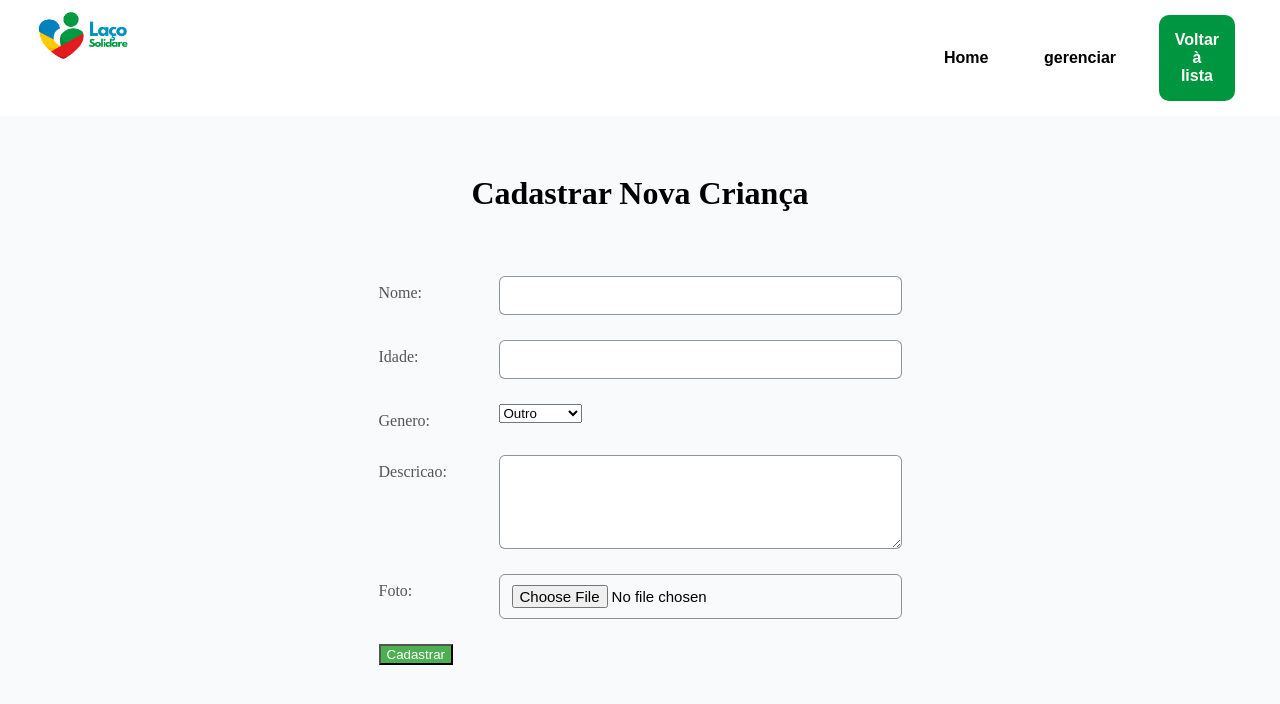
After one commit to amandaaluzc/solidare-g5, a Django app: page /criancas/cadastrar/ in a window 1280 px wide. The commit adds this page. Shown: the top 704 px of the page. Run offline with Django 5.2, Linux system fonts and the light colour scheme; the visitor is signed in with stand-in values (Sample User, id 1); parts of the project's set-up code (start-up, migrations or seed data) failed here and were passed over.

Commit message:
adicionando formulário e funcionalidade para cadastro de crianças

```diff
--- a/apadrinhamento/forms.py
+++ b/apadrinhamento/forms.py
@@ -1,7 +1,7 @@
 from django import forms
 from django.contrib.auth.models import User
 from django.core.exceptions import ValidationError
-from .models import Padrinho
+from .models import Padrinho, Crianca
 
 class PadrinhoRegistrationForm(forms.Form):
     # Dados de login / usuário -----------------
@@ -30,3 +30,21 @@ class PadrinhoRegistrationForm(forms.Form):
         super().clean()
         if self.cleaned_data.get("password1") != self.cleaned_data.get("password2"):
             self.add_error("password2", "As senhas não conferem.")
+
+class CriancaForm(forms.ModelForm):
+    class Meta:
+        model = Crianca
+        fields = ["nome", "idade", "genero", "descricao", "foto"]
+        widgets = {
+            "nome": forms.TextInput(attrs={"class": "form-control"}),
+            "idade": forms.NumberInput(attrs={"class": "form-control", "min": 0}),
+            "genero": forms.Select(attrs={"class": "form-control"}),
+            "descricao": forms.Textarea(attrs={"class": "form-control", "rows": 4}),
+            # o campo "foto" já usa ClearableFileInput por padrão
+        }
+
+    def clean_idade(self):
+        idade = self.cleaned_data.get("idade")
+        if idade is not None and idade < 0:
+            raise ValidationError("Idade deve ser um número não-negativo.")
+        return idade
--- /dev/null
+++ b/apadrinhamento/templates/cadastrar_crianca.html
@@ -0,0 +1,87 @@
+{% extends 'escolha_admin.html' %}
+{% load static %}
+
+{% block extra_css %}
+<link rel="stylesheet" href="{% static 'styles/gerenciar_afilhado.css' %}">
+{% endblock %}
+
+{% block content %}
+{% if user.is_authenticated %}
+    <header>
+        <section class="container-pai">
+            <section class="navbar">
+                <section class="logo">
+                    <a href="{% url 'home' %}">
+                        <img src="{% static 'img/logo-solidare2.png' %}" alt="Logo Solidare">
+                    </a>
+                </section>
+                <section class="home-links">
+                    <section class="home">
+                        <a href="{% url 'home' %}"><button>Home</button></a>
+                    </section>
+                    <section class="gerenciar">
+                        <a href="{% url 'escolha_admin' %}#sobre"><button>gerenciar</button></a>
+                    </section>
+                    <section class="cadastrar">
+                        <a href="{% url 'gerenciar_afilhados' %}"><button>Voltar à lista</button></a>
+                    </section>
+                </section>
+            </section>
+        </section>
+    </header>
+
+    <section class="box-content">
+        <section class="content">
+            <h2>Cadastrar Nova Criança</h2>
+
+            <form method="POST" enctype="multipart/form-data" novalidate>
+                {% csrf_token %}
+
+                <div class="form-group">
+                    {{ form.nome.label_tag }}<br>
+                    {{ form.nome }}
+                    {% if form.nome.errors %}
+                        <div class="error">{{ form.nome.errors.0 }}</div>
+                    {% endif %}
+                </div>
+
+                <div class="form-group">
+                    {{ form.idade.label_tag }}<br>
+                    {{ form.idade }}
+                    {% if form.idade.errors %}
+                        <div class="error">{{ form.idade.errors.0 }}</div>
+                    {% endif %}
+                </div>
+
+                <div class="form-group">
+                    {{ form.genero.label_tag }}<br>
+                    {{ form.genero }}
+                    {% if form.genero.errors %}
+                        <div class="error">{{ form.genero.errors.0 }}</div>
+                    {% endif %}
+                </div>
+
+                <div class="form-group">
+                    {{ form.descricao.label_tag }}<br>
+                    {{ form.descricao }}
+                    {% if form.descricao.errors %}
+                        <div class="error">{{ form.descricao.errors.0 }}</div>
+                    {% endif %}
+                </div>
+
+                <div class="form-group">
+                    {{ form.foto.label_tag }}<br>
+                    {{ form.foto }}
+                    {% if form.foto.errors %}
+                        <div class="error">{{ form.foto.errors.0 }}</div>
+                    {% endif %}
+                </div>
+
+                <button type="submit" class="btn-save">Cadastrar</button>
+            </form>
+        </section>
+    </section>
+{% else %}
+    <h1>Usuário não autenticado</h1>
+{% endif %}
+{% endblock %}
--- a/apadrinhamento/templates/gerenciar_afilhado.html
+++ b/apadrinhamento/templates/gerenciar_afilhado.html
@@ -34,7 +34,7 @@
                         </section>
 
                         <section class="cadastrar">
-                        <a href="{% url 'pagina_exibicao' %}"><button>Cadastrar</button></a>
+                        <a href="{% url 'cadastrar_crianca' %}"><button>Cadastrar</button></a>
                         </section>
                     </section>
                     </section>
--- a/apadrinhamento/urls.py
+++ b/apadrinhamento/urls.py
@@ -9,6 +9,7 @@ urlpatterns = [
     path('registrar/', views.registrar_padrinho, name='registrar_padrinho'),
     path('painel-admin/', login_required(views.admin), name='painel_admin'),
     path('' , views.homepage, name='home'),
+    path('criancas/cadastrar/', views.cadastrar_crianca, name='cadastrar_crianca'),
     path('lista-criancas/', views.lista_criancas, name='lista_criancas'),
     path('pagina-exibicao/', views.pagina_exibicao, name='pagina_exibicao'),
     path('login_admin/' , views.login_admin , name='login_admin'),
--- a/apadrinhamento/views.py
+++ b/apadrinhamento/views.py
@@ -13,6 +13,7 @@ from django.http import HttpResponseForbidden
 from django.contrib.auth import authenticate, login
 
 from .forms import PadrinhoRegistrationForm
+from .forms import CriancaForm
 
 def registrar_padrinho(request):
     if request.method == "POST":
@@ -178,3 +179,17 @@ def apadrinhar_crianca(request, crianca_id):
     Apadrinhamento.objects.create(padrinho=padrinho, crianca=crianca)
     messages.success(request, "Apadrinhamento realizado com sucesso!")
     return redirect('pagina_exibicao')
+
+
+@login_required
+def cadastrar_crianca(request):
+    if request.method == "POST":
+        form = CriancaForm(request.POST, request.FILES)
+        if form.is_valid():
+            form.save()
+            messages.success(request, "Criança cadastrada com sucesso!")
+            return redirect('gerenciar_afilhados')
+    else:
+        form = CriancaForm()
+
+    return render(request, "cadastrar_crianca.html", {"form": form})
```
